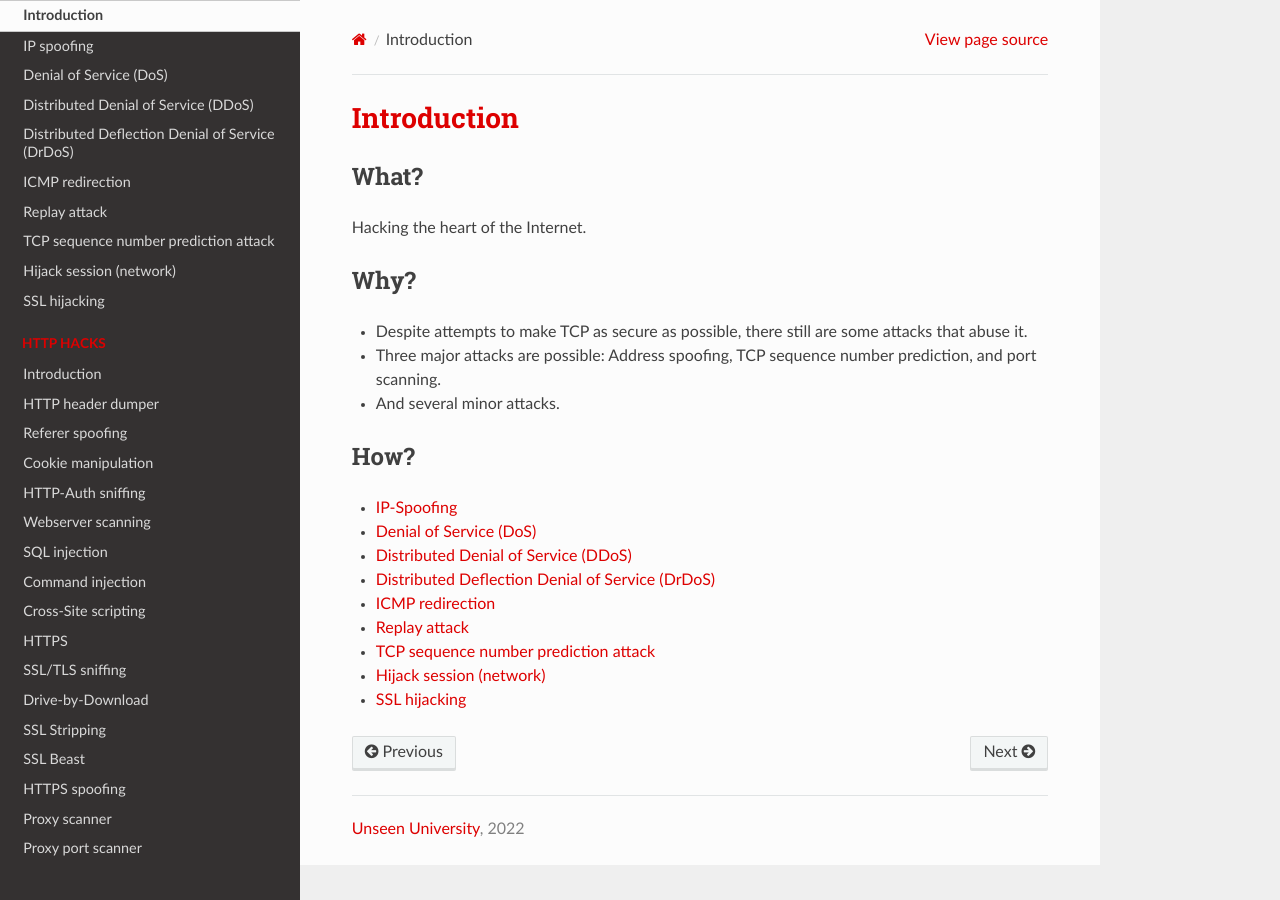
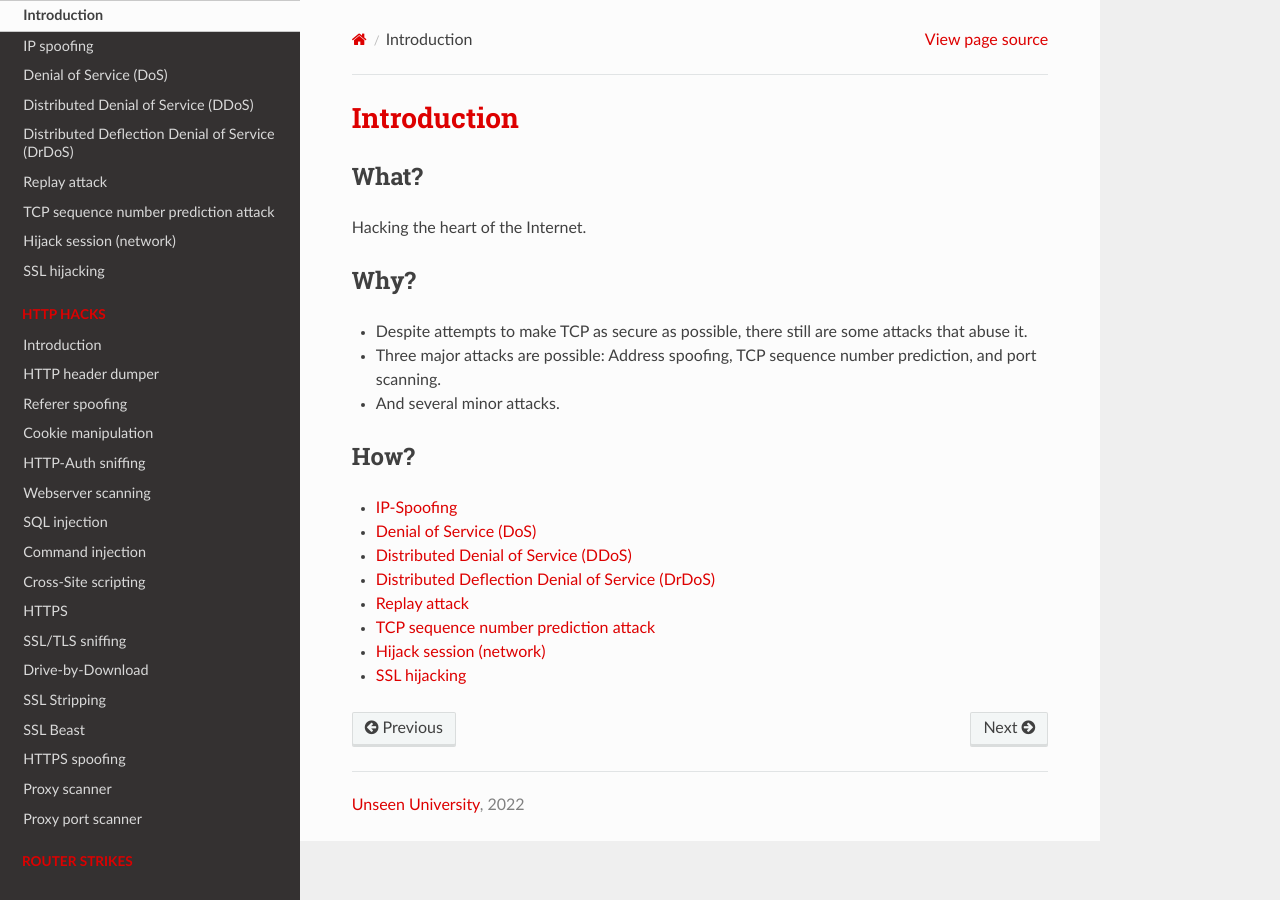
Before and after one commit to tymyrddin/red-network, a Sphinx documentation site: the page built from source/docs/tcp-ip/README.md, in a window 1280 px wide. Built offline with Sphinx 7.4.7 and the Read the Docs theme 2.0.0, drawn with Linux system fonts in a browser that asks for light colours.

Commit message:
Version 0.1

```diff
--- a/source/docs/tcp-ip/README.md
+++ b/source/docs/tcp-ip/README.md
@@ -16,7 +16,6 @@
 * [Denial of Service (DoS)](DoS.md)
 * [Distributed Denial of Service (DDoS)](DDoS.md)
 * [Distributed Deflection Denial of Service (DrDoS)](DrDoS.md)
-* [ICMP redirection](ICMP-redirection.md)
 * [Replay attack](Replay-attack.md)
 * [TCP sequence number prediction attack](TCP-SNP.md)
 * [Hijack session (network)](Hijack-network-session.md)
--- a/source/index.rst
+++ b/source/index.rst
@@ -50,7 +50,6 @@
    docs/tcp-ip/DoS.md
    docs/tcp-ip/DDoS.md
    docs/tcp-ip/DrDoS.md
-   docs/tcp-ip/ICMP-redirection.md
    docs/tcp-ip/Replay-attack.md
    docs/tcp-ip/TCP-SNP.md
    docs/tcp-ip/Hijack-network-session.md
```
Also changed, not shown: source/docs/tcp-ip/ICMP-redirection.md (deleted, +0 -1 lines).
